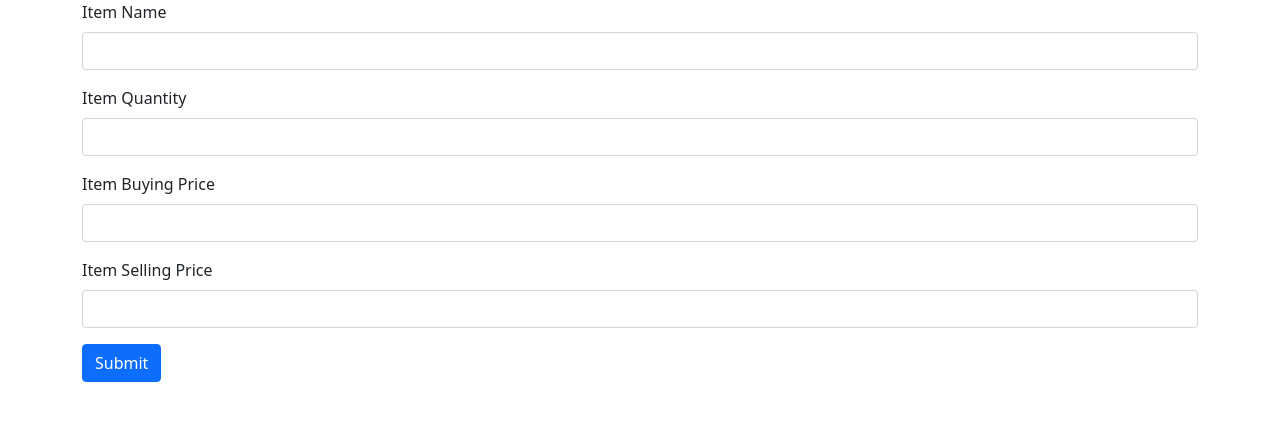
After one commit to Theceri/flaskinventory, a Flask app: page /1/edit in a window 1280 px wide. The commit adds this page. Shown: the top 421 px of the page. Run offline with Flask 2, Linux system fonts and the light colour scheme; data that the repository does not hold is empty; some libraries are stand-ins or nearby versions.

Commit message:
editing items now works

```diff
--- a/main.py
+++ b/main.py
@@ -64,12 +64,32 @@ def saleslisting():
         return redirect(url_for('itemlisting'))
 
 @app.route('/sale/<int:x>', methods = ['GET'])
-def itemsale(x):
+def itemsales(x):
     if request.method == 'GET':
-        sale_items = Sale.query.filter_by(item_id = x).all()
-        print(sale_items)
+        item_sales = Sale.query.filter_by(item_id = x).all()
+        print(item_sales)
 
-        return render_template('sales.html', items = sale_items)
+        return render_template('sales.html', items = item_sales)
+
+@app.route('/<int:y>/edit', methods = ['GET', 'POST'])
+def edit_item(y):
+    if request.method == 'GET':
+        item_to_edit = Item.query.filter_by(id = y).first()
+        print(item_to_edit)
+
+        return render_template('inventory_edit.html', item = item_to_edit)
+    else:
+        item_to_edit = Item.query.filter_by(id = y).first()
+        item_to_edit.item_name = request.form['item_name']
+        item_to_edit.item_quantity = request.form['item_quantity']
+        item_to_edit.item_buying_price = request.form['item_buying_price']
+        item_to_edit.item_selling_price = request.form['item_selling_price']
+
+        db.session.add(item_to_edit)
+        db.session.commit()
+        print("Record successfully edited")
+
+        return redirect(url_for('itemlisting'))
 
 if __name__ == '__main__':
     app.run(debug = True)
--- /dev/null
+++ b/templates/inventory_edit.html
@@ -0,0 +1,60 @@
+<!DOCTYPE html>
+<html lang="en">
+
+<head>
+    <meta charset="UTF-8">
+    <meta http-equiv="X-UA-Compatible" content="IE=edge">
+    <meta name="viewport" content="width=device-width, initial-scale=1.0">
+
+    <!-- bootstrap -->
+    <link href="https://cdn.jsdelivr.net/npm/bootstrap@5.0.0-beta2/dist/css/bootstrap.min.css" rel="stylesheet"
+        integrity="sha384-BmbxuPwQa2lc/FVzBcNJ7UAyJxM6wuqIj61tLrc4wSX0szH/Ev+nYRRuWlolflfl" crossorigin="anonymous">
+
+    <!-- datatables -->
+    <link href="https://cdn.datatables.net/1.10.24/css/jquery.dataTables.min.css" rel="stylesheet">
+
+    <title>Edit Inventory</title>
+</head>
+
+<body>
+    <div class="container">
+        <form action="/{{item.id}}/edit" method="POST">
+            <div class="mb-3">
+                <label for="" class="form-label">Item Name</label>
+                <input type="text" class="form-control" name="item_name" value="{{item.item_name}}" id="item_name" aria-describedby="emailHelp">
+            </div>
+
+            <input type="hidden" name="id" value="{{item.id}}" id="" aria-describedby="" disabled>
+
+            <div class="mb-3">
+                <label for="" class="form-label">Item Quantity</label>
+                <input type="text" class="form-control" name="item_quantity" value="{{item.item_quantity}}" id="item_quantity" aria-describedby="">
+            </div>
+            <div class="mb-3">
+                <label for="" class="form-label">Item Buying Price</label>
+                <input type="text" class="form-control" name="item_buying_price" value="{{item.item_buying_price}}" id="item_buying_price"
+                    aria-describedby="">
+            </div>
+            <div class="mb-3">
+                <label for="" class="form-label">Item Selling Price</label>
+                <input type="text" class="form-control" name="item_selling_price" value="{{item.item_selling_price}}" id="item_selling_price"
+                    aria-describedby="">
+            </div>
+            <button type="submit" class="btn btn-primary">Submit</button>
+        </form>
+    </div>
+
+    <!-- datatables -->
+    <script src="https://code.jquery.com/jquery-3.6.0.js"
+        integrity="sha256-H+K7U5CnXl1h5ywQfKtSj8PCmoN9aaq30gDh27Xc0jk=" crossorigin="anonymous"></script>
+    <script src="https://cdn.datatables.net/1.10.24/js/jquery.dataTables.min.js"></script>
+    <script>$(document).ready(function () {
+            $('#myTable').DataTable();
+        });</script>
+
+    <script src="https://cdn.jsdelivr.net/npm/bootstrap@5.0.0-beta2/dist/js/bootstrap.bundle.min.js"
+        integrity="sha384-b5kHyXgcpbZJO/tY9Ul7kGkf1S0CWuKcCD38l8YkeH8z8QjE0GmW1gYU5S9FOnJ0"
+        crossorigin="anonymous"></script>
+</body>
+
+</html>
```
Also changed, not shown: templates/items.html (+27 -3 lines).
